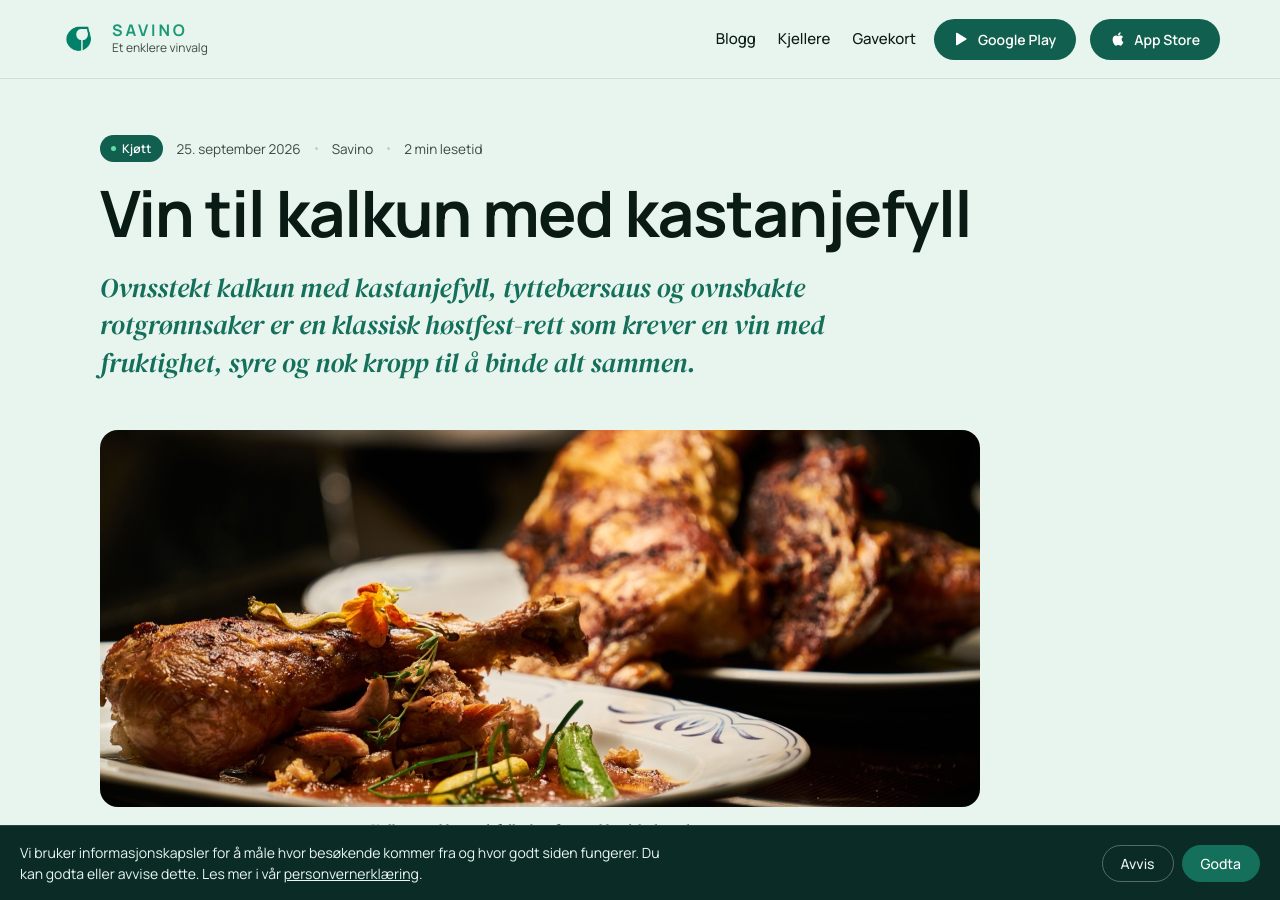
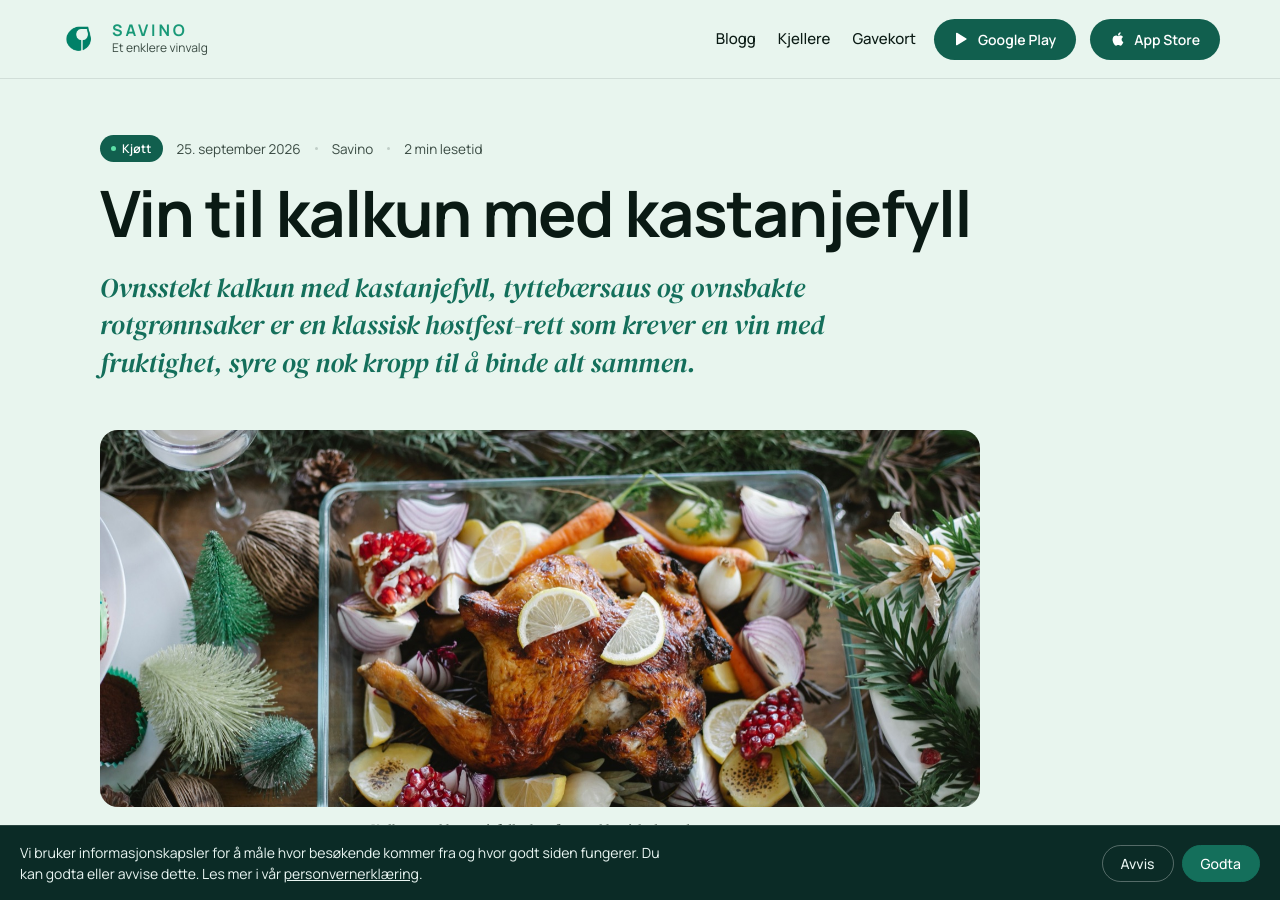
Before and after one commit to timkirstein/savino-support, a Jekyll site: the page built from _posts/2026-09-25-vin-til-kalkun-med-kastanjefyll.md, in a window 1280 px wide and 900 px high. Built offline with Jekyll 4.4.1, drawn with Linux system fonts in a browser that asks for light colours.

Commit message:
Nytt bilde for kalkun
Co-Authored-By: Claude Opus 5.5 <noreply@anthropic.com>

```diff
--- a/_posts/2026-09-25-vin-til-kalkun-med-kastanjefyll.md
+++ b/_posts/2026-09-25-vin-til-kalkun-med-kastanjefyll.md
@@ -8,8 +8,8 @@ category: Kjøtt
 permalink: /blogg/vin-til-kalkun-med-kastanjefyll/
 dish: "ovnsstekt kalkun med kastanjefyll, tyttebærsaus og ovnsbakte rotgrønnsaker"
 hero:
-  src: /assets/img/roast_turkey.jpg
-  alt: "ovnsstekt kalkun med kastanjefyll og tyttebærsaus"
+  src: /assets/img/kalkon.jpg
+  alt: "ovnsstekt kalkun med rotgrønnsaker på et pyntet julebord"
   caption: "Kalkun med kastanjefyll – høstfestens klassiske hovedrett"
 pillar: julemat
 ---
```
Also changed, not shown: assets/img/kalkon.jpg (added).
